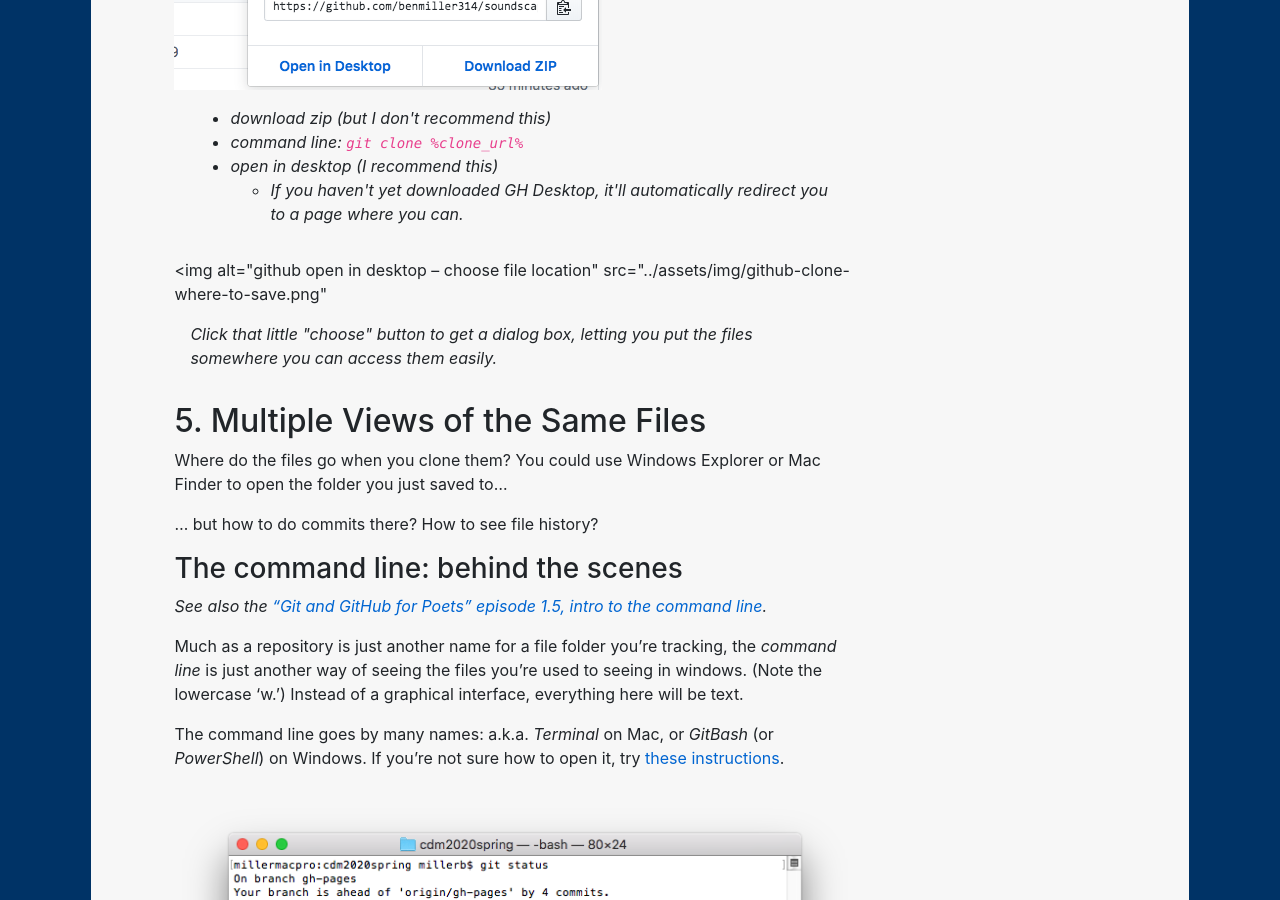
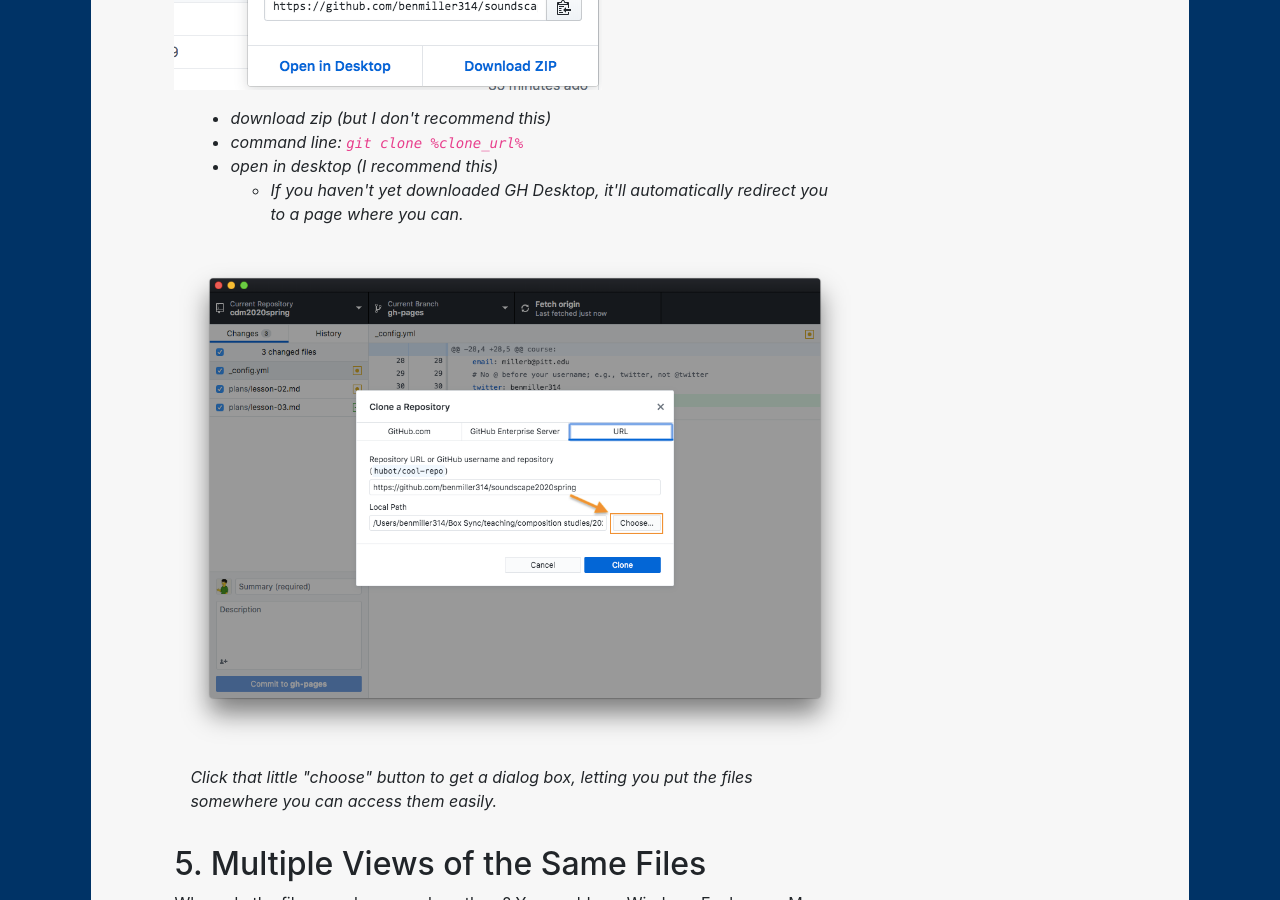
Before and after one commit to benmiller314/cdm2020spring, a Jekyll site: the page built from plans/lesson-03.md, in a window 1280 px wide and 900 px high, scrolled down 3279 px. Built offline with Jekyll 4.4.1, drawn with Linux system fonts in a browser that asks for light colours; our own code applies the rules of GitHub Pages for plain Markdown files.

Commit message:
add missing close-bracket for image
of where to save your cloned repo

```diff
--- a/plans/lesson-03.md
+++ b/plans/lesson-03.md
@@ -142,7 +142,7 @@
 </figure>
 
 <figure>
-<img alt="github open in desktop – choose file location" src="../assets/img/github-clone-where-to-save.png"
+<img alt="github open in desktop – choose file location" src="../assets/img/github-clone-where-to-save.png" />
 <figcaption>Click that little "choose" button to get a dialog box, letting you put the files somewhere you can access them easily. <!-- And don't panic if you get an error that the location already contains files! Just click the "choose" button and go somewhere else. --></figcaption>
 </figure>
 
```
